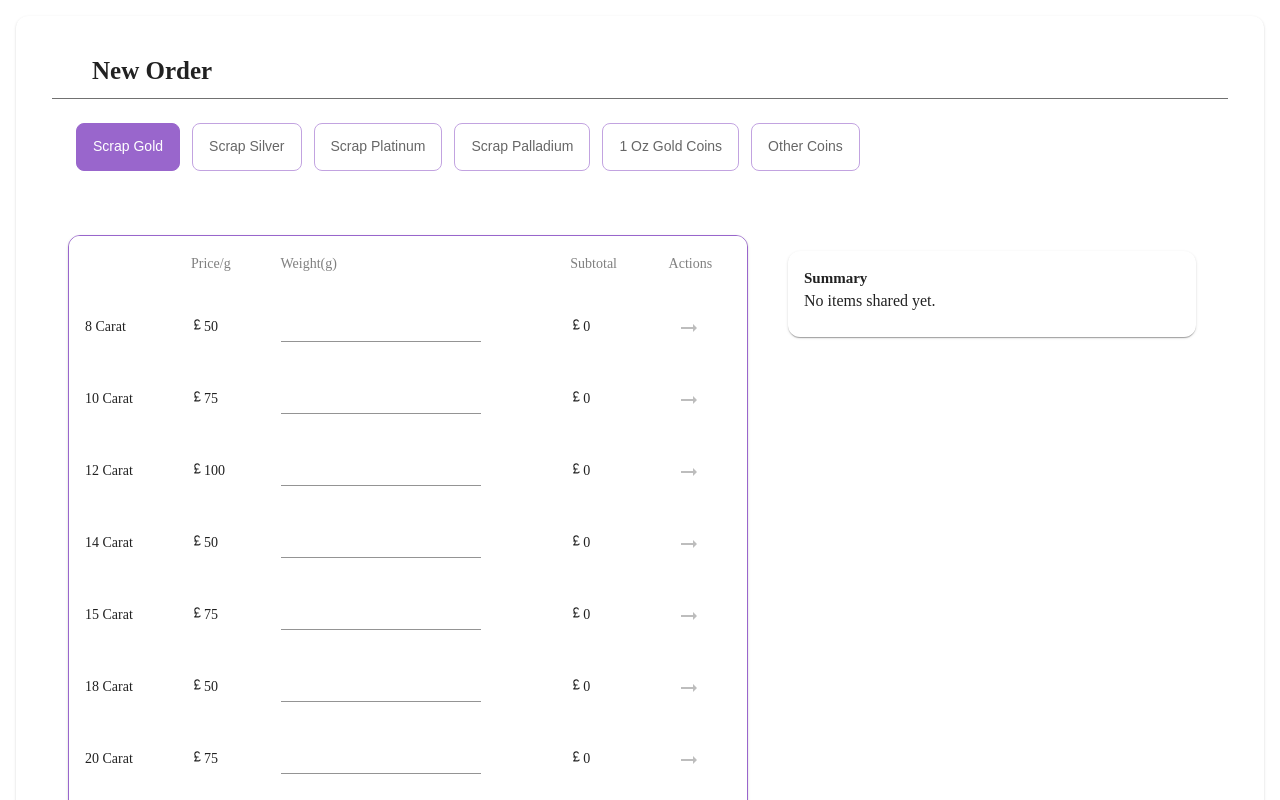
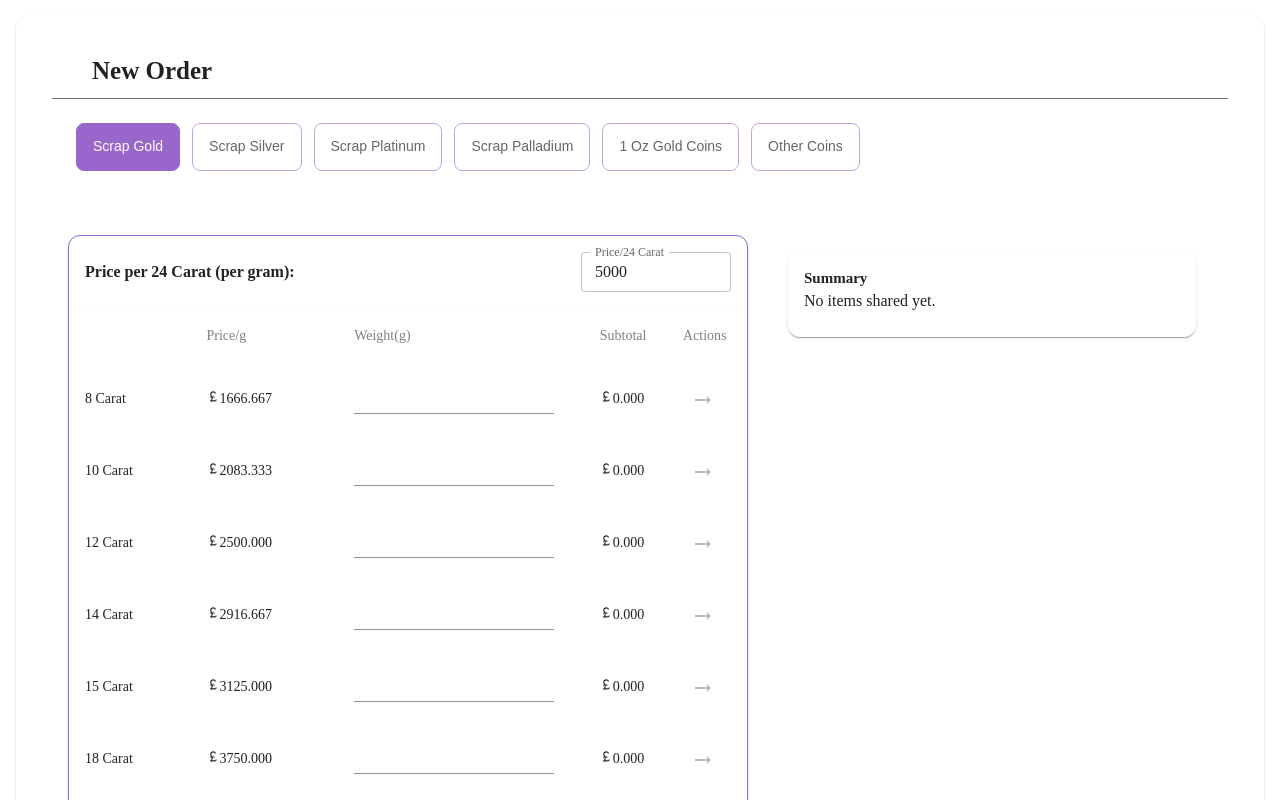
Before and after one commit to vedchoubey/ScrapMetalCalculator, a React (Create React App) app in the folder client/: page / in a window 1280 px wide. Shown: the top 800 px of the page. Built offline with nearby package versions, Linux system fonts and the light colour scheme; what @react-pdf/renderer would draw is missing.

Commit message:
Created a textfield containing userbased rate of 24ct gold per gram and update the all ct gold rate accrding to this

```diff
--- a/client/src/components/LandingPage/ScrapGold.jsx
+++ b/client/src/components/LandingPage/ScrapGold.jsx
@@ -1,5 +1,5 @@
-import React from "react";
-import {Box,Card,Paper,Table,TableBody,TableCell,TableContainer,TableHead,IconButton,TableRow,TextField,} from "@mui/material";
+import React, {useState} from "react";
+import {Box,Card,Paper,Table,TableBody,TableCell,TableContainer,TableHead,IconButton,TableRow,TextField,Typography} from "@mui/material";
 import cardData from "../../data/cardData.json";
 import { SummaryCard } from "./SummaryCard";
 import ArrowRightAltIcon from "@mui/icons-material/ArrowRightAlt";
@@ -7,8 +7,21 @@ import ArrowBackIcon from "@mui/icons-material/ArrowBack";
 import CurrencyPoundIcon from "@mui/icons-material/CurrencyPound";
 
 export const ScrapGold = ({ weights, setWeights, sharedRows, setSharedRows }) => {
+  const [baseRate, setBaseRate] = useState(5000);
+
+  const calculatePricePerGram = (carat) => {
+    if (!baseRate || baseRate <= 0) return 0; // Ensure no NaN or invalid calculations
+    return (carat / 24) * baseRate;
+  };
+  const handleBaseRateChange = (e) => {
+    const value = parseFloat(e.target.value);
+    setBaseRate(value > 0 ? value : 0); // Update base rate or set it to 0 if invalid
+  };
+
+
   const calculateSubtotal = (pricePerGram, weight) => {
-    return pricePerGram * (weight || 0);
+    if (!weight || weight <= 0) return 0; // Ensure no invalid calculations
+    return pricePerGram * weight;
   };
 
   const handleWeightChange = (Carat, value) => {
@@ -27,10 +40,12 @@ export const ScrapGold = ({ weights, setWeights, sharedRows, setSharedRows }) =>
       return;
     }
 
-    const subtotal = calculateSubtotal(row.pricePerGram, weightValue);
+    const pricePerGram = calculatePricePerGram(row.Carat);
+
+    const subtotal = calculateSubtotal(pricePerGram, weightValue);
     setSharedRows((prev) => [
       ...prev,
-      { ...row, weight: weightValue, subtotal },
+      { ...row, pricePerGram, weight: weightValue, subtotal },
     ]);
   };
 
@@ -46,7 +61,7 @@ export const ScrapGold = ({ weights, setWeights, sharedRows, setSharedRows }) =>
   return (
     <Box
       sx={{ display: "flex",flexDirection: { xs: "column", md: "row" }, gap: 3, px: { md: 2 },
-        py: { xs: 2, md: 4 }, justifyContent: "space-between",alignItems: { xs: "center", lg: "flex-start" },
+        py: { xs: 2, md: 4 }, justifyContent: "space-between",alignItems: { xs: "center", md: "flex-start" },
       }}
     >
       <Card
@@ -54,6 +69,29 @@ export const ScrapGold = ({ weights, setWeights, sharedRows, setSharedRows }) =>
           border: "1px solid #9966CC",
         }}
       >
+        <Box
+          sx={{
+            display: "flex",
+            alignItems: "center",
+            justifyContent: "space-between",
+            p: 2,
+          }}
+        >
+          <Typography variant="body1" sx={{ fontWeight: "bold" }}>
+            Price per 24 Carat (per gram):
+          </Typography>
+          <TextField
+            label="Price/24 Carat"
+            type="number"
+            variant="outlined"
+            size="small"
+            value={baseRate}
+            onChange={handleBaseRateChange}
+            sx={{ maxWidth: "150px" }}
+          />
+        </Box>
+
+
         <TableContainer component={Paper}>
           <Table>
             <TableHead>
@@ -74,39 +112,24 @@ export const ScrapGold = ({ weights, setWeights, sharedRows, setSharedRows }) =>
               </TableRow>
             </TableHead>
             <TableBody>
-              {cardData.map((row, index) => (
+            {cardData.map((row, index) => {
+                const pricePerGram = calculatePricePerGram(row.Carat);
+                const weight = weights[row.Carat] || 0;
+                const subtotal = calculateSubtotal(pricePerGram, weight);
+
+                return (
                   <TableRow key={index}>
-                  <TableCell
-                    sx={{borderBottom: "none", backgroundColor: sharedRows.some(
-                        (sharedRow) => sharedRow.Carat === row.Carat
-                      )
-                        ? "#f0f8ff"
-                        : "inherit",
-                    }}
-                  >
-                    {row.Carat}
+                    <TableCell sx={{borderBottom:"none"}} >{row.Carat} Carat</TableCell>
+                    <TableCell sx={{borderBottom:"none"}} >
+                      <CurrencyPoundIcon sx={{ fontSize: "small" }} />
+                      {pricePerGram.toFixed(3)}
                     </TableCell>
-                  <TableCell
-                    sx={{ borderBottom: "none", backgroundColor: sharedRows.some(
-                        (sharedRow) => sharedRow.Carat === row.Carat
-                      )
-                        ? "#f0f8ff"
-                        : "inherit",
-                    }}
-                  >
-                    <CurrencyPoundIcon sx={{ fontSize: "small" }} />
-                    {row.pricePerGram}
-                  </TableCell>
-                  <TableCell
-                    sx={{borderBottom: "none",backgroundColor: sharedRows.some(
-                        (sharedRow) => sharedRow.Carat === row.Carat
-                      )
-                        ? "#f0f8ff"
-                        : "inherit",
-                    }}
-                  >
+                    <TableCell sx={{borderBottom:"none"}}>
                       <TextField
-                      variant="standard" type="number" size="small" value={weights[row.Carat] || ""}
+                        variant="standard"
+                        type="number"
+                        size="small"
+                        value={weights[row.Carat] || ""}
                         onChange={(e) =>
                           handleWeightChange(
                             row.Carat,
@@ -119,12 +142,14 @@ export const ScrapGold = ({ weights, setWeights, sharedRows, setSharedRows }) =>
                         }
                       />
                     </TableCell>
-                  <TableCell sx={{ borderBottom: "none" }}>
+                    <TableCell sx={{borderBottom:"none"}}>
                       <CurrencyPoundIcon sx={{ fontSize: "small" }} />
-                    {calculateSubtotal(row.pricePerGram, weights[row.Carat])}
+                      {subtotal.toFixed(3)}
                     </TableCell>
-                  <TableCell sx={{ borderBottom: "none" }}>
-                    {!sharedRows.some((sharedRow) => sharedRow.Carat === row.Carat) ? (
+                    <TableCell sx={{borderBottom:"none"}}>
+                      {!sharedRows.some(
+                        (sharedRow) => sharedRow.Carat === row.Carat
+                      ) ? (
                         <IconButton
                           onClick={() => handleShareRow(index)}
                           color="primary"
@@ -142,7 +167,8 @@ export const ScrapGold = ({ weights, setWeights, sharedRows, setSharedRows }) =>
                       )}
                     </TableCell>
                   </TableRow>
-              ))}
+                );
+              })}
             </TableBody>
           </Table>
         </TableContainer>
--- a/client/src/components/LandingPage/SummaryCard.jsx
+++ b/client/src/components/LandingPage/SummaryCard.jsx
@@ -68,7 +68,7 @@ export const SummaryCard = ({ sharedRows, resetSharedRows }) => {
                 {sharedRows.map((row, index) => (
                   <TableRow key={index}>
                     <TableCell sx={{ borderBottom: "none" }}>
-                      {row.Carat}
+                      {row.Carat} Carat
                     </TableCell>
                     <TableCell sx={{ borderBottom: "none" }}>
                       {row.quantity || " "}
@@ -78,7 +78,7 @@ export const SummaryCard = ({ sharedRows, resetSharedRows }) => {
                     </TableCell>
                     <TableCell sx={{ borderBottom: "none" }}>
                       <CurrencyPoundIcon sx={{ fontSize: "small" }} />
-                      {row.subtotal}
+                      {row.subtotal.toFixed(3)}
                     </TableCell>
                   </TableRow>
                 ))}
@@ -116,7 +116,7 @@ export const SummaryCard = ({ sharedRows, resetSharedRows }) => {
                     }}
                   >
                     <CurrencyPoundIcon sx={{ fontSize: "small" }} />
-                    {totalSubtotal.toFixed(2)}
+                    {totalSubtotal.toFixed(3)}
                   </TableCell>
                 </TableRow>
               </TableBody>
--- a/client/src/components/invoice/InvoicePdf.jsx
+++ b/client/src/components/invoice/InvoicePdf.jsx
@@ -8,6 +8,12 @@ export const InvoicePdf = ({ sharedRows }) => {
   }`.slice(0, 8);
 
   const todayDate = new Date().toLocaleDateString("en-GB");
+
+  const totalSubtotal = sharedRows.reduce(
+    (total, row) => total + (parseFloat(row.subtotal) || 0),
+    0
+  );
+
 
   return (
     <Document>
@@ -99,11 +105,11 @@ export const InvoicePdf = ({ sharedRows }) => {
           {sharedRows.map((row, index) => (
             <View key={index} style={styles.row}>
               <Text style={styles.cell}></Text>
-              <Text style={styles.cell}>{row.Carat}</Text>
+              <Text style={styles.cell}>{row.Carat} Carat</Text>
               <Text style={styles.cell}>{row.weight}g</Text>
+              <Text style={styles.cell}>{row.pricePerGram}</Text>
               <Text style={styles.cell}></Text>
-              <Text style={styles.cell}></Text>
-              <Text style={styles.cell}>{row.subtotal}</Text>
+              <Text style={styles.cell}>{row.subtotal.toFixed(3)}</Text>
             </View>
           ))}
         </View>
@@ -182,8 +188,8 @@ export const InvoicePdf = ({ sharedRows }) => {
                     { marginLeft: 10 },
                   ]}
                 >
-                  {" "}
-                  <Text style={styles.boxValue}>{todayDate}</Text>
+                  {}
+                  <Text style={styles.boxValue}>{totalSubtotal.toFixed(3)}</Text>
                 </View>
               </View>
             </View>
--- a/client/src/data/cardData.json
+++ b/client/src/data/cardData.json
@@ -1,13 +1,13 @@
 [
-    { "Carat": " 8 Carat", "pricePerGram": 50, "shared" : false },
-    { "Carat": "10 Carat", "pricePerGram": 75, "shared" : false },
-    { "Carat": "12 Carat", "pricePerGram": 100, "shared" : false },
-    { "Carat": "14 Carat", "pricePerGram": 50,  "shared" : false },
-    { "Carat": "15 Carat", "pricePerGram": 75, "shared" : false },
-    { "Carat": "18 Carat", "pricePerGram": 50, "shared" : false },
-    { "Carat": "20 Carat", "pricePerGram": 75, "shared" : false },
-    { "Carat": "21 Carat", "pricePerGram": 75, "shared" : false },
-    { "Carat": "900/1000", "pricePerGram": 75, "shared" : false },
-    { "Carat": "22 Carat", "pricePerGram": 75,"shared" : false },
-    { "Carat": "24 Carat", "pricePerGram": 75, "shared" : false }
+    { "Carat": 8 ,  "shared" : false },
+    { "Carat": 10,  "shared" : false },
+    { "Carat": 12 ,  "shared" : false },
+    { "Carat": 14,   "shared" : false },
+    { "Carat": 15,  "shared" : false },
+    { "Carat": 18,  "shared" : false },
+    { "Carat": 20,  "shared" : false },
+    { "Carat": 21,  "shared" : false },
+    { "Carat": 9001000,  "shared" : false },
+    { "Carat": 22 , "shared" : false },
+    { "Carat": 24,  "shared" : false }
   ]
```
Lines whose indentation alone changed are shown as unchanged.
